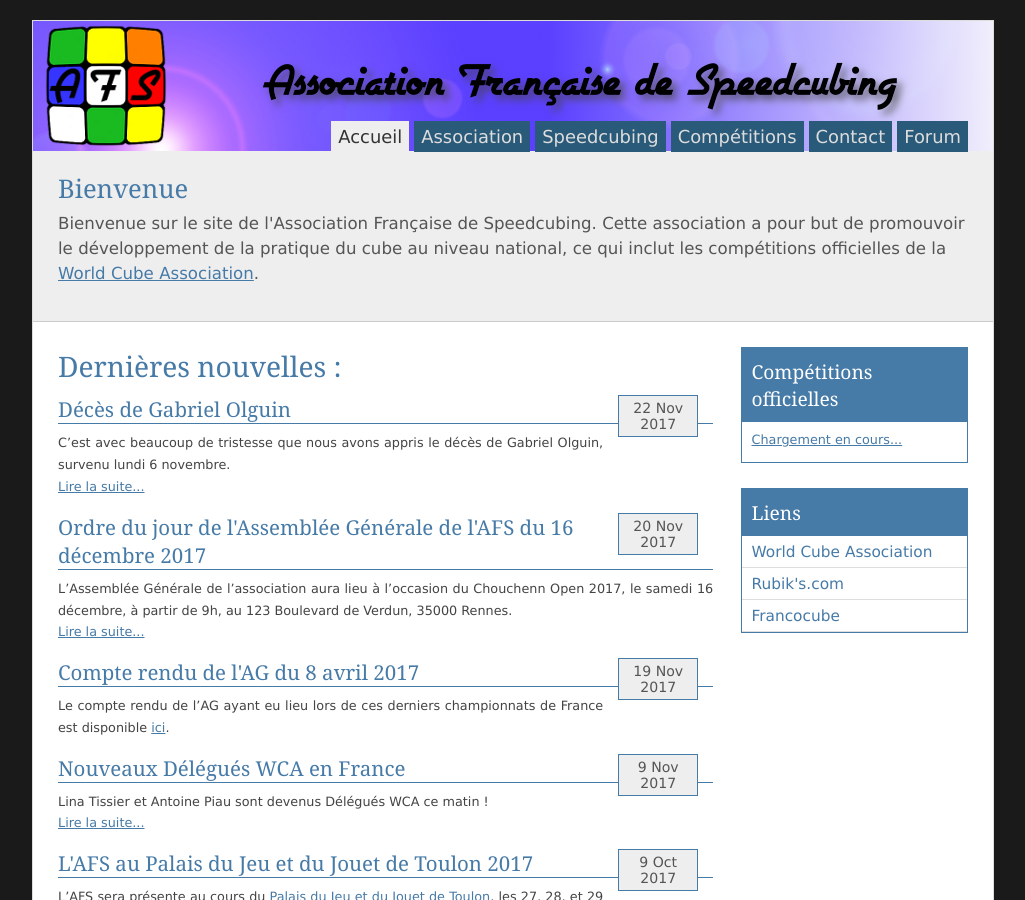
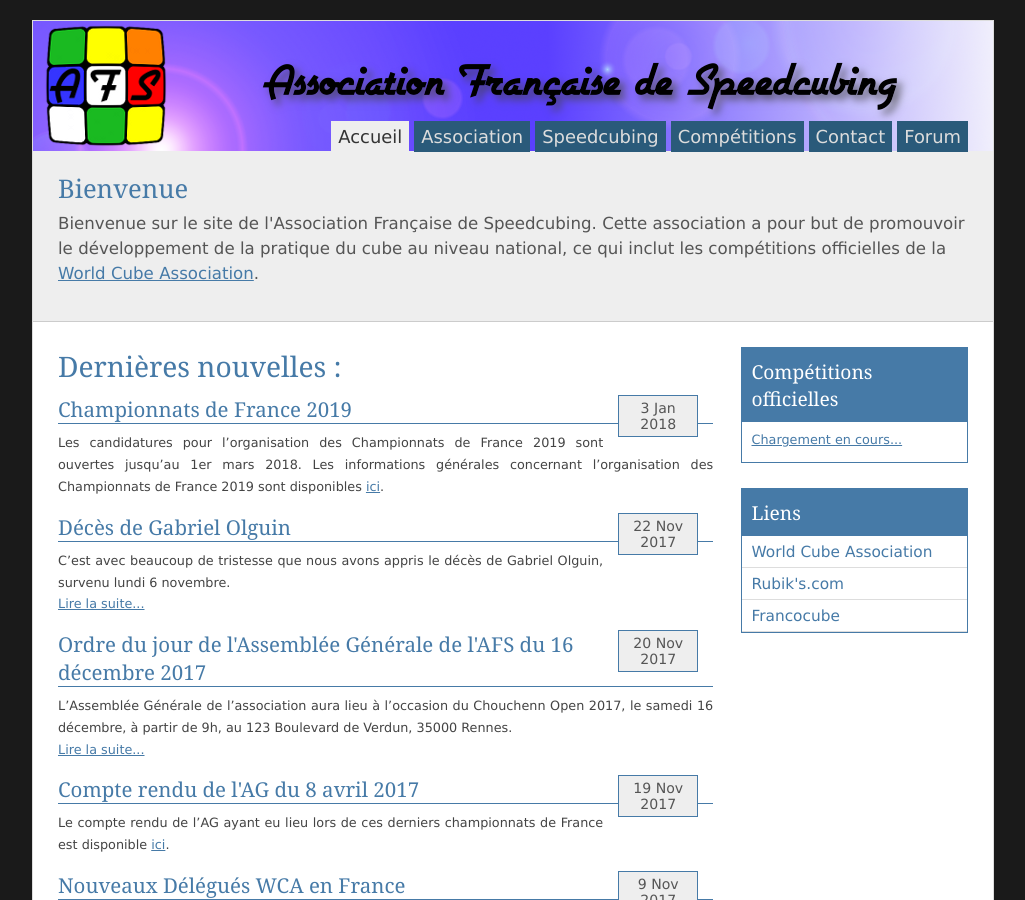
Before and after one commit to speedcubingmadrid/speedcubingmadrid.org, a Jekyll site: the page built from index.html, in a window 1280 px wide and 900 px high. Shown: the whole window, without its empty margins (127-1152 px from the left). Built offline with Jekyll 4.4.1, drawn with Linux system fonts in a browser that asks for light colours.

Commit message:
News annonce ouverture candidatures CDF 2019 + modif page CDF

```diff
--- a/speedcubing/cdf.md
+++ b/speedcubing/cdf.md
@@ -6,9 +6,9 @@ permalink: /speedcubing/cdf/
 ---
 Depuis 2013, les championnats de France sont organisés par la communauté française de speedcubing. Cette compétition ne se déroule plus uniquement sur Paris, mais sur toute la France. Toute équipe peut proposer d'organiser les prochains championnats de France, et une commission a été créée lors de l'Assemblée Générale de 2013 pour gérer les dossiers de candidature.
 
-### Édition 2018
+### Édition 2019
 
-Comme pour l'édition précédente, la commission vous fournit des informations relatives aux dépôts de dossier, ainsi qu'aux critères d'évaluation : vous pouvez retrouver ces informations [ici]({{site.baseurl}}/uploads/CommissionCDF2018.pdf). Par rapport aux éditions précédentes, notez que la Commission doit respecter la Charte en annexe de ce fichier. Merci d'en prendre également connaissance si vous souhaitez déposer un dossier.
+Comme pour l'édition précédente, la commission vous fournit des informations relatives aux dépôts de dossier, ainsi qu'aux critères d'évaluation : vous pouvez retrouver ces informations [ici]({{site.baseurl}}/uploads/CommissionCDF2019.pdf). Par rapport aux éditions précédentes, notez que la Commission doit respecter la Charte en annexe de ce fichier. Merci d'en prendre également connaissance si vous souhaitez déposer un dossier.
 
 Toutes les informations importantes sont normalement dans ce fichier. Si vous avez une question précise, n'hésitez à la poser sur le forum de l'AFS ou en contactant la commission.
 
```
Also changed, not shown: _posts/news/2018-01-03-france-2019.md (added, +8 -0 lines), 7 other files.
